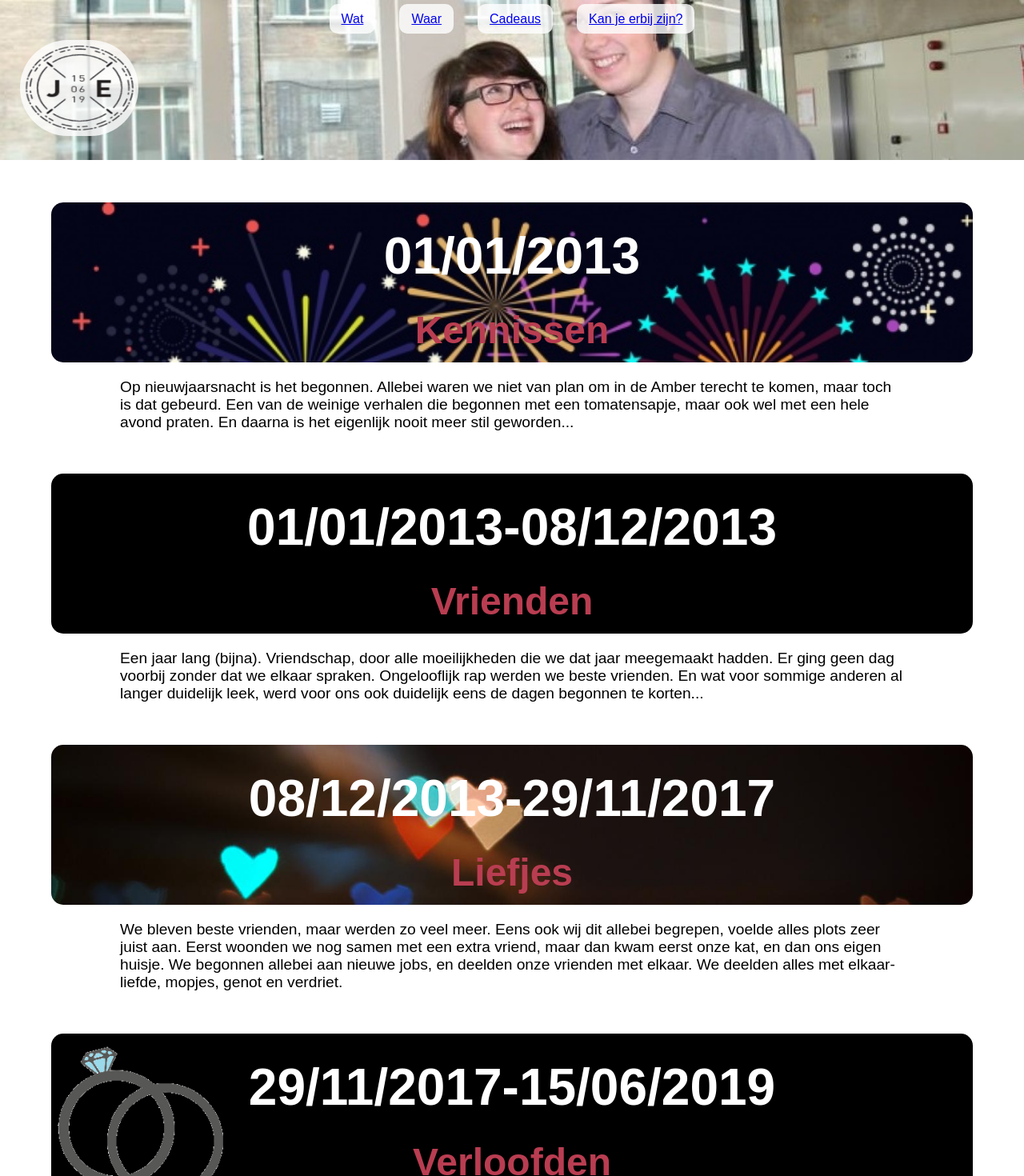
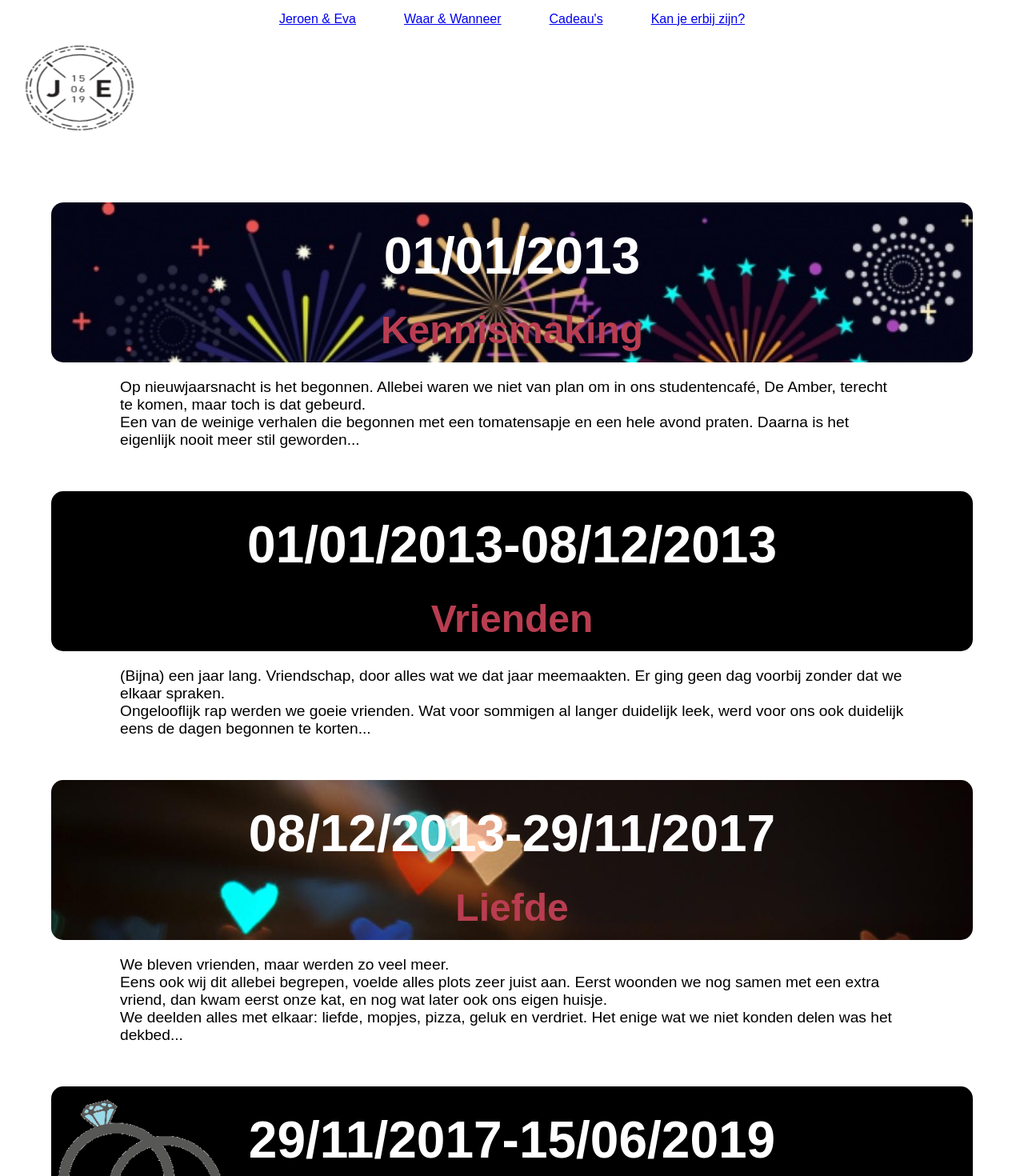
Before and after one commit to ETS-ReactNative3/wedding-frontend, a React (Create React App) app: page / in a window 1280 px wide. Shown: the top 1470 px of the page at 80% size. Built offline with nearby package versions, Linux system fonts and the light colour scheme.

Commit message:
cleanup with eva

```diff
--- a/src/Components/Header.js
+++ b/src/Components/Header.js
@@ -12,13 +12,13 @@ class Header extends Component {
         <h1 className="App-title"></h1>
         <div className="header-menu">
           <Link className='header-link' to='/Home'>
-            Wat
+            Jeroen & Eva
           </Link>
           <Link className='header-link' to='/Where'>
-            Waar
+            Waar & Wanneer
           </Link>
           <Link className='header-link' to='/Gifts'>
-            Cadeaus
+            Cadeau's
           </Link>
           <Link className='header-link' to='/RSVP'>
             Kan je erbij zijn?
--- a/src/Pages/Home.js
+++ b/src/Pages/Home.js
@@ -7,14 +7,19 @@ class Home extends Component {
     return (
       <div className="App">
         <Header />
-        <Banner image={1} title="01/01/2013" subtitle='Kennissen' />
-        <div className='text-div'>Op nieuwjaarsnacht is het begonnen. Allebei waren we niet van plan om in de Amber terecht te komen, maar toch is dat gebeurd. Een van de weinige verhalen die begonnen met een tomatensapje, maar ook wel met een hele avond praten. En daarna is het eigenlijk nooit meer stil geworden...</div>
+        <Banner image={1} title="01/01/2013" subtitle='Kennismaking' />
+        <div className='text-div'>Op nieuwjaarsnacht is het begonnen. Allebei waren we niet van plan om in ons studentencafé, De Amber, terecht te komen, maar toch is dat gebeurd. <br />
+        Een van de weinige verhalen die begonnen met een tomatensapje en een hele avond praten. Daarna is het eigenlijk nooit meer stil geworden...</div>
        <Banner image={2} title='01/01/2013-08/12/2013' subtitle='Vrienden' />
-        <div className='text-div'>Een jaar lang (bijna). Vriendschap, door alle moeilijkheden die we dat jaar meegemaakt hadden. Er ging geen dag voorbij zonder dat we elkaar spraken. Ongelooflijk rap werden we beste vrienden. En wat voor sommige anderen al langer duidelijk leek, werd voor ons ook duidelijk eens de dagen begonnen te korten...</div>
-        <Banner image={3} title='08/12/2013-29/11/2017' subtitle='Liefjes' />
-        <div className='text-div'>We bleven beste vrienden, maar werden zo veel meer. Eens ook wij dit allebei begrepen, voelde alles plots zeer juist aan. Eerst woonden we nog samen met een extra vriend, maar dan kwam eerst onze kat, en dan ons eigen huisje. We begonnen allebei aan nieuwe jobs, en deelden onze vrienden met elkaar. We deelden alles met elkaar- liefde, mopjes, genot en verdriet.</div>
+        <div className='text-div'>(Bijna) een jaar lang. Vriendschap, door alles wat we dat jaar meemaakten. Er ging geen dag voorbij zonder dat we elkaar spraken.  <br />
+        Ongelooflijk rap werden we goeie vrienden. Wat voor sommigen al langer duidelijk leek, werd voor ons ook duidelijk eens de dagen begonnen te korten...</div>
+        <Banner image={3} title='08/12/2013-29/11/2017' subtitle='Liefde' />
+        <div className='text-div'>We bleven vrienden, maar werden zo veel meer.  <br />
+        Eens ook wij dit allebei begrepen, voelde alles plots zeer juist aan. Eerst woonden we nog samen met een extra vriend, dan kwam eerst onze kat, en nog wat later ook ons eigen huisje.  <br />
+        We deelden alles met elkaar: liefde, mopjes, pizza, geluk en verdriet. Het enige wat we niet konden delen was het dekbed...</div>
         <Banner image={4} title='29/11/2017-15/06/2019' subtitle='Verloofden' />
-        <div className='text-div'>Voor ons veranderde weinig, behalve een kleine glinstering aan de hand van Eva. Natuurlijk kwamen er wat extra uitgaven en veel extra planning bij, maar dat vinden we allemaal de moeite voor het feest waarbij we onze liefde konden vieren, met onze familie en vrienden.</div>
+        <div className='text-div'>Voor ons veranderde weinig, behalve een kleine glinstering aan de hand van Eva. Natuurlijk kwam er bij het organiseren van het trouwfeest heel wat kijken, gelukkig konden we hiervoor rekenen op veel hulp en steun van onze familie & vrienden.  <br />
+        Nu is het aftellen naar het feest, waar we samen met jullie onze liefde kunnen vieren...</div>
       </div>
     )
   }
--- a/src/Pages/Rsvp.js
+++ b/src/Pages/Rsvp.js
@@ -44,7 +44,7 @@ class Rsvp extends Component {
     })
     .catch(function(error) {
       console.log('err', error)
-      errorResponse = error
+      errorResponse = "Oeps, geen gast met die naam gekend. Controleer je even op spelfouten? Indien het nog steeds niet werkt, neem gerust contact op met ons."
     })
     if (guest) {
       this.setState({
@@ -91,7 +91,7 @@ class Rsvp extends Component {
       alert('Opgeslaan!')
     })
     .catch(function(err) {
-      alert('er is iets mis gegaan, probeer aub later opnieuw. Indien dit blijft gebeuren, neem dan contact op met ons.')
+      alert('Oeps, er is iets mis gegaan, probeer aub later opnieuw. Indien dit blijft gebeuren, neem dan gerust contact op met ons.')
     })
     this.setState({
       loading: false,
@@ -147,7 +147,8 @@ class Rsvp extends Component {
 
           <form onSubmit={this.checkGuest.bind(this)}>
             <label>
-              Naam: (voornaam SPATIE achternaam) {this.state.error} <br />
+              Naam: (voornaam SPATIE achternaam) <br />
+              {this.state.error ? <div className='error-div'>{this.state.error} <br /></div> : ''}
               <input type="text" name="Naam" value={this.state.name} onChange={this.changeName.bind(this)}/>
             </label>
             <br /><input type="submit" value="Ophalen" />
--- a/src/Pages/Where.js
+++ b/src/Pages/Where.js
@@ -11,17 +11,18 @@ class What extends Component {
     return (
       <div className="App">
         <Header />
-        <Banner image={'stadhuis'} title="14/06/2019 - Wettelijk" />
+        <Banner image={'stadhuis'} title="14/06/2019" />
         <a href={stadhuisMaps} className='href-simple'><div className='location-div'>
           <b>Stadhuis Gent</b><br />
           11:00<br />
           <b>Botermarkt 1</b><br />
-          9000 Gent
+          9000 Gent <br />
+          <div className='parking-div'><b>Parking:</b> Vrijdagmarkt (400m wandelen)</div>
           <div className='direction-click'>(Klik hier voor een routebeschrijving)</div> <br />
         </div></a>
-        <Banner image={'sintbaafs'} title='15/06/2019 - Kerkelijk' />
+        <Banner image={'sintbaafs'} title='15/06/2019' />
         <a href={sintbaafsMaps} className='href-simple'><div className='location-div'>
-          <b>Sint-Baafs Sint-Andries</b><br />
+          <b>Sint-Baafskerk Sint-Andries</b><br />
           11:00<br />
           <b>Gistelsesteenweg</b><br />
           8200 Brugge
--- a/src/index.css
+++ b/src/index.css
@@ -6,12 +6,11 @@ body {
     margin: 0 20px; }
     body form label {
       font-weight: bold; }
+      body form label .error-div {
+        color: red; }
   body .app-header {
     text-align: center;
-    background-color: gray;
-    height: 200px;
-    background-image: url("./Assets/banners/graduation.jpg");
-    background-size: cover; }
+    height: 200px; }
     body .app-header .header-menu {
       position: absolute;
       width: 100%;
@@ -24,7 +23,6 @@ body {
         position: relative;
         border-radius: 10px; }
     body .app-header .logo-wrapper {
-      background: rgba(255, 255, 255, 0.8);
       height: 120px;
       width: 148px;
       border-radius: 80px;
@@ -60,8 +58,7 @@ body {
       background-attachment: scroll;
       background-image: url("./Assets/banners/ring.png"); }
     body .mid-page-banner.banner-image-5 {
-      background-attachment: scroll;
-      background-image: url("./Assets/banners/weddingCake.jpg"); }
+      background-image: url("./Assets/banners/tof.jpg"); }
     body .mid-page-banner.banner-image-stadhuis {
       background-image: url("./Assets/banners/gentStadhuis.JPG"); }
     body .mid-page-banner.banner-image-sintbaafs {
@@ -91,6 +88,10 @@ body {
       font-size: 1.3rem; }
     body .location-div .direction-click {
       font-size: 0.8rem; }
+    body .location-div .parking-div {
+      position: relative;
+      top: 5px;
+      margin-bottom: 10px; }
   body .text-div {
     margin: 20px 150px;
     font-size: 1.2rem; }
--- a/src/index.scss
+++ b/src/index.scss
@@ -6,14 +6,15 @@ body {
     margin: 0 20px;
     label {
       font-weight: bold;
+      .error-div {
+        color: red;
+      }
     }
   }
   .app-header {
     text-align: center;
-    background-color: gray;
+    //background-color: #6280b2;
     height: 200px;
-    background-image: url('./Assets/banners/graduation.jpg');
-    background-size: cover;
     .header-menu {
       position: absolute;
       width: 100%;
@@ -28,7 +29,7 @@ body {
       }
     }
     .logo-wrapper {
-      background: rgba(255, 255, 255, 0.8);
+      //background: rgba(255, 255, 255, 0.8);
       height: 120px;
       width: 148px;
       border-radius: 80px;
@@ -72,8 +73,7 @@ body {
       background-image: url('./Assets/banners/ring.png');
     }
     &.banner-image-5 {
-      background-attachment: scroll;
-      background-image: url('./Assets/banners/weddingCake.jpg');
+      background-image: url('./Assets/banners/tof.jpg');
     }
     &.banner-image-stadhuis {
       background-image: url('./Assets/banners/gentStadhuis.JPG');
@@ -112,6 +112,11 @@ body {
     }
     .direction-click {
       font-size: 0.8rem;
+    }
+    .parking-div {
+      position: relative;
+      top: 5px;
+      margin-bottom: 10px;
     }
   }
   .text-div {
```
Also changed, not shown: src/Assets/banners/tof.jpg (added), src/Assets/banners/weddingCake.jpg (deleted).
